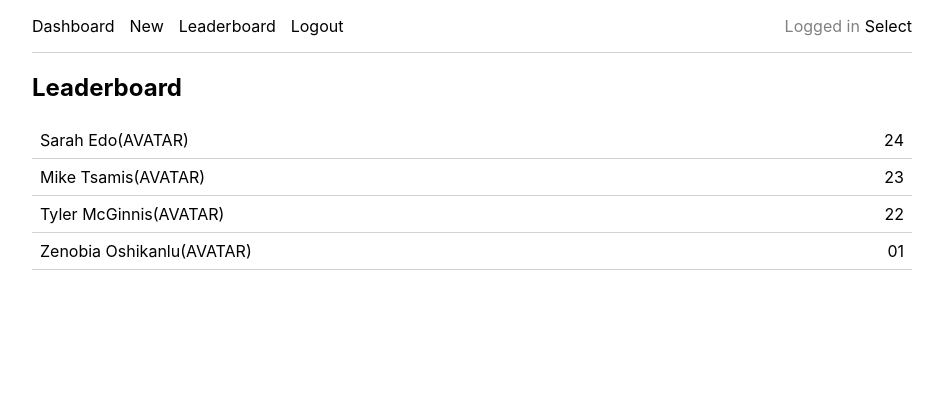
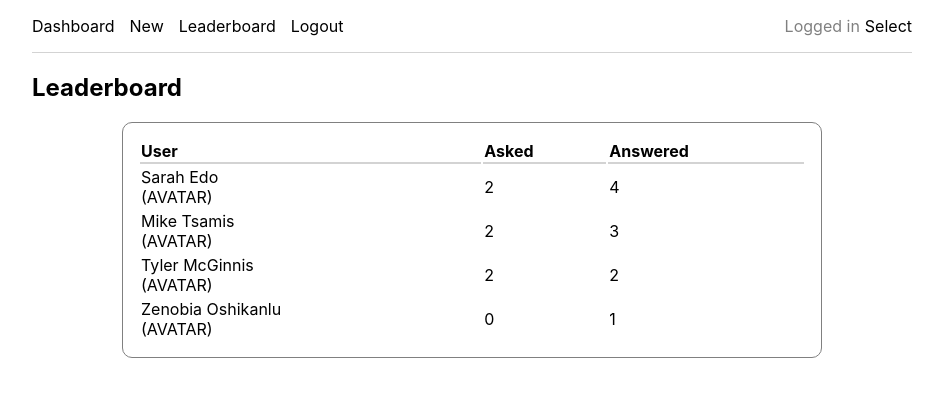
Before and after one commit to nickhibbits/employee-poll-react-app, a React (Create React App) app: page /leaderboard in a window 1280 px wide. Both pictures are taken after a click on the input 640 px from the left and 437 px from the top of the page. Shown: the top 396 px of the page, without its empty margins (168-1111 px from the left). Built offline with nearby package versions, Linux system fonts and the light colour scheme.

Commit message:
style leaderboard

```diff
--- a/src/components/Leaderboard.js
+++ b/src/components/Leaderboard.js
@@ -3,10 +3,6 @@ import "../styles/leaderboard.css";
 import LeaderboardRow from "./LeaderboardRow";
 
 const LeaderBoard = ({ users }) => {
-  // TODO create function that returns new ordered array of users
-
-  // Consider using table
-
   console.log("users", users);
 
   function getSum(a, b) {
@@ -15,7 +11,13 @@ const LeaderBoard = ({ users }) => {
   return (
     <div className="leaderboard-component">
       <h2>Leaderboard</h2>
-      <div className="leaderboard-wrapper">
+      <div className="table-wrapper">
+        <table className="leaderboard-table">
+          <tr className="leaderboard-title-wrapper">
+            <th className="user-title">User</th>
+            <th className="questions-asked-title">Asked</th>
+            <th className="questions-answered-title">Answered</th>
+          </tr>
           {Object.values(users)
             .sort((a, b) => {
               return (
@@ -26,6 +28,7 @@ const LeaderBoard = ({ users }) => {
             .map((user) => {
               return <LeaderboardRow key={user.id} user={user} />;
             })}
+        </table>
       </div>
     </div>
   );
--- a/src/components/LeaderboardRow.js
+++ b/src/components/LeaderboardRow.js
@@ -3,18 +3,14 @@ import "../styles/leaderboard.css";
 const LeaderboardRow = ({ user }) => {
   const { name, questions, answers } = user;
   return (
-    <div className="leaderboard-row-component">
-      <div className="info-wrapper">
+    <tr className="leaderboard-row-component">
+      <td className="user-info-wrapper">
         <div className="user-name">{name}</div>
         <div className="user-avatar">(AVATAR)</div>
-      </div>
-      <div className="info-wrapper">
-        <div className="questions-asked">{questions.length}</div>
-        <div className="questions-answered">
-          {Object.values(answers).length}
-        </div>
-      </div>
-    </div>
+      </td>
+      <td className="questions-asked">{questions.length}</td>
+      <td className="questions-answered">{Object.values(answers).length}</td>
+    </tr>
   );
 };
 
--- a/src/styles/leaderboard.css
+++ b/src/styles/leaderboard.css
@@ -1,10 +1,20 @@
-.leaderboard-row-component {
-  display: flex;
-  justify-content: space-between;
-  border-bottom: solid 1px lightgray;
-  padding: 8px;
+.leaderboard-table {
+  border: solid 1px gray;
+  border-radius: 10px;
 }
 
-.info-wrapper {
+.table-wrapper {
   display: flex;
+  justify-content: center;
+  width: inherit;
 }
+
+.leaderboard-table {
+  padding: 15px;
+  width: 700px;
+}
+
+th {
+  text-align: left;
+  border-bottom: solid 2px lightgray;
+}
```
Lines whose indentation alone changed are shown as unchanged.
